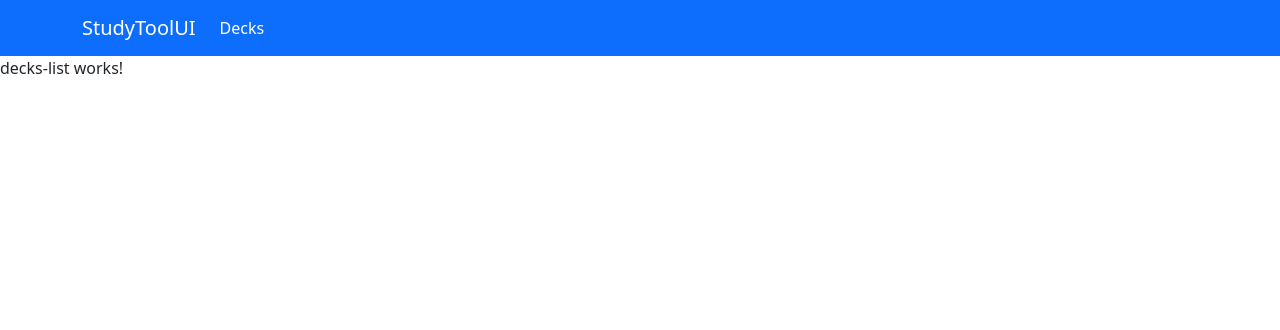
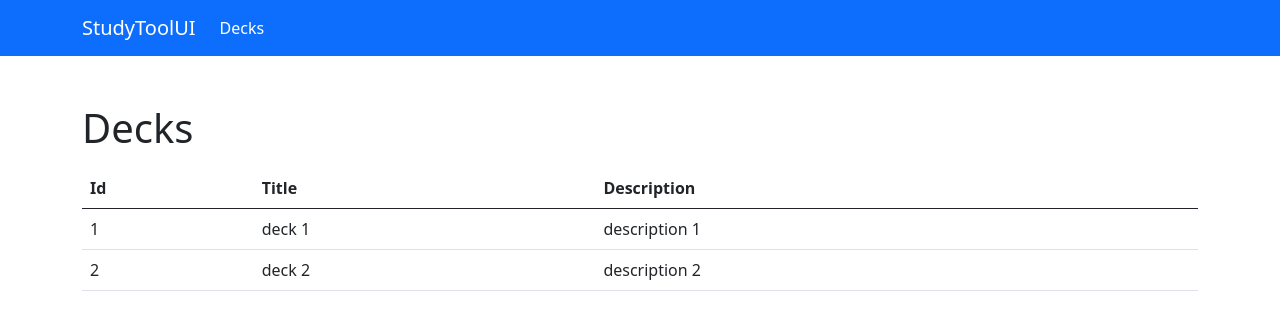
Before and after one commit to ianmbrain/StudyToolUI, an Angular app: page /decks in a window 1280 px wide. Shown: the top 330 px of the page. Built offline with nearby package versions, Linux system fonts and the light colour scheme.

Commit message:
Imp: Added deck model and table to decks-list.

```diff
--- a/src/app/components/decks/decks-list/decks-list.component.html
+++ b/src/app/components/decks/decks-list/decks-list.component.html
@@ -1 +1,19 @@
-<p>decks-list works!</p>
+<div class="container my-5">
+    <h1 class="mb-3">Decks</h1>
+    <table class="table">
+        <thead>
+          <tr>
+            <th scope="col">Id</th>
+            <th scope="col">Title</th>
+            <th scope="col">Description</th>
+          </tr>
+        </thead>
+        <tbody>
+            <tr *ngFor="let deck of decks">
+                <td>{{ deck.id }}</td>
+                <td>{{ deck.title }}</td>
+                <td>{{ deck.description }}</td>
+            </tr>
+        </tbody>
+      </table>
+</div>
--- a/src/app/components/decks/decks-list/decks-list.component.ts
+++ b/src/app/components/decks/decks-list/decks-list.component.ts
@@ -1,10 +1,31 @@
-import { Component } from '@angular/core';
+import { Component, OnInit } from '@angular/core';
+import { Deck } from 'src/app/models/deck.model';
 
 @Component({
   selector: 'app-decks-list',
   templateUrl: './decks-list.component.html',
   styleUrls: ['./decks-list.component.css']
 })
-export class DecksListComponent {
+export class DecksListComponent implements OnInit {
 
+  decks: Deck[] = [
+    {
+      id: 1,
+      title: 'deck 1',
+      description: 'description 1'
+    },
+    {
+      id: 2,
+      title: 'deck 2',
+      description: 'description 2'
+    }
+  ];
+
+  constructor() {
+
+  }
+
+  ngOnInit(): void {
+    this.decks.push();
+  }
 }
--- /dev/null
+++ b/src/app/models/deck.model.ts
@@ -0,0 +1,5 @@
+export interface Deck {
+    id?: number,
+    title: string,
+    description: string
+}
```
